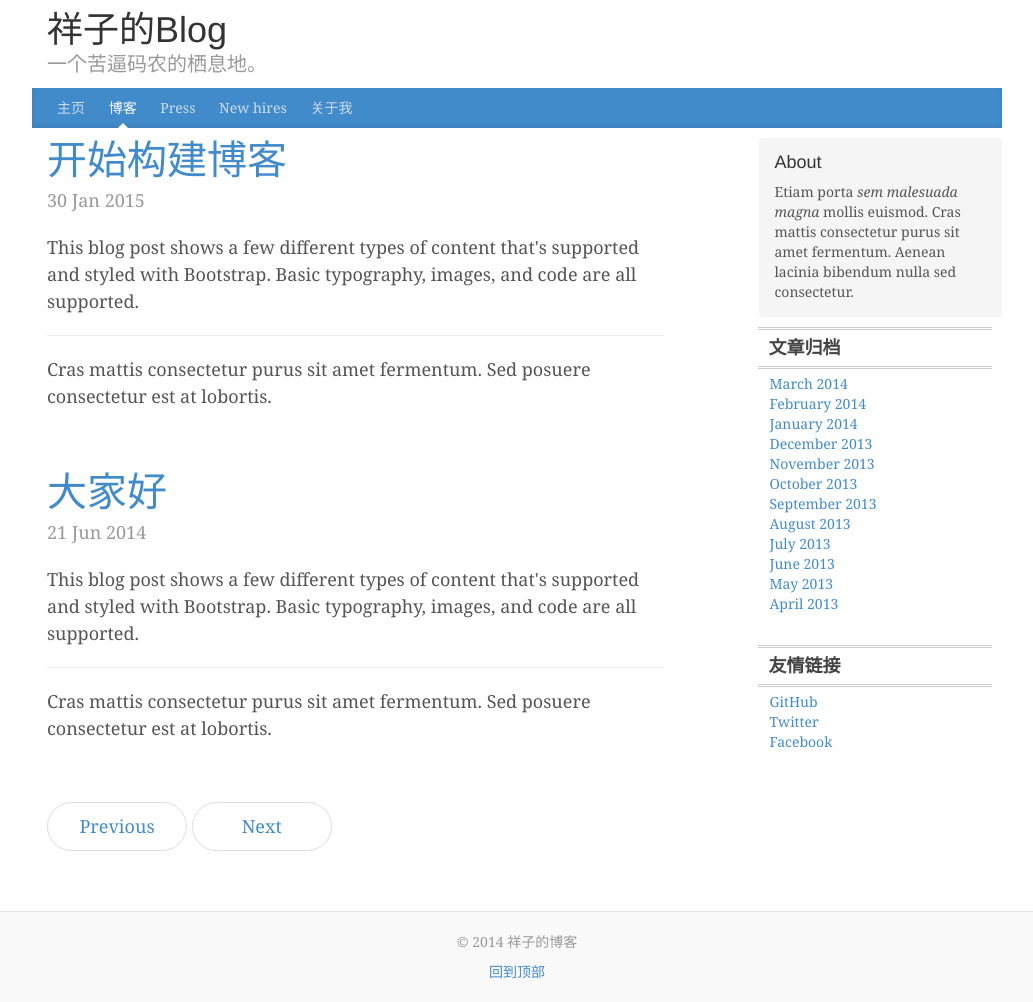
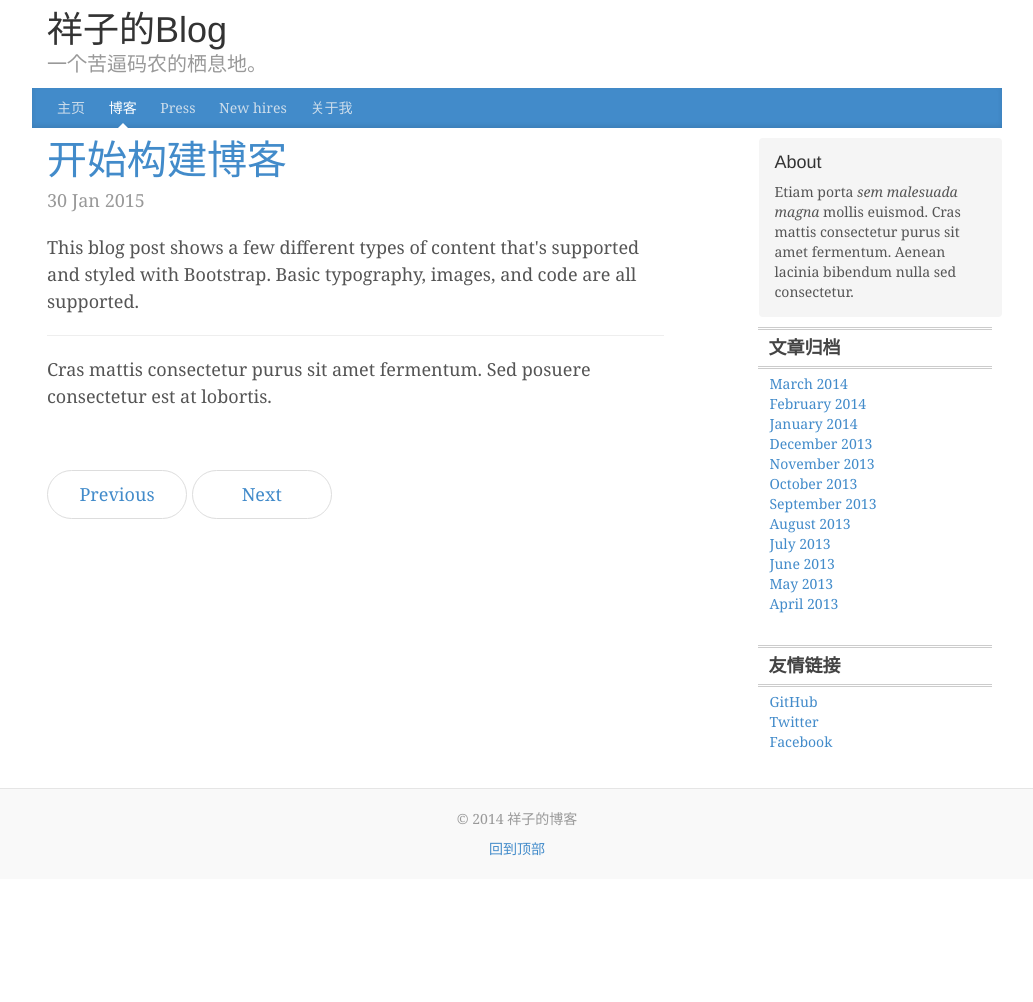
Before and after one commit to hayesSwing/hayesswing.github.com, a Jekyll site: the page built from index.html, in a window 1280 px wide. Shown: the whole page, without its empty margins (123-1156 px from the left). Built offline with Jekyll 4.4.1, drawn with Linux system fonts in a browser that asks for light colours; nearby versions of some CDN libraries; Markdown is read by kramdown in place of the engine named in the settings; the list of posts is cut into pages by our own code; after the commit the page ends 900 px from its top, so only the background shows below that.

Commit message:
调整首页显示的条数（分页）

```diff
--- a/_config.yml
+++ b/_config.yml
@@ -3,4 +3,4 @@ markdown: redcarpet
 safe: false
 pygments: true
 excerpt_separator: "\n\n\n"
-paginate: 5
+paginate: 1
--- a/_layouts/index.html
+++ b/_layouts/index.html
@@ -53,7 +53,7 @@
 
         <div class="col-sm-8 blog-main">
 
-		  {% for post in site.posts %}
+		  {% for post in site.posts limit: 1 %}
           <div class="blog-post">
             <h2 class="blog-post-title"><a href="{{ post.url }}">{{ post.title }}</a></h2>
             <p class="blog-post-meta">{{ post.date | date_to_string }} </p>
```
